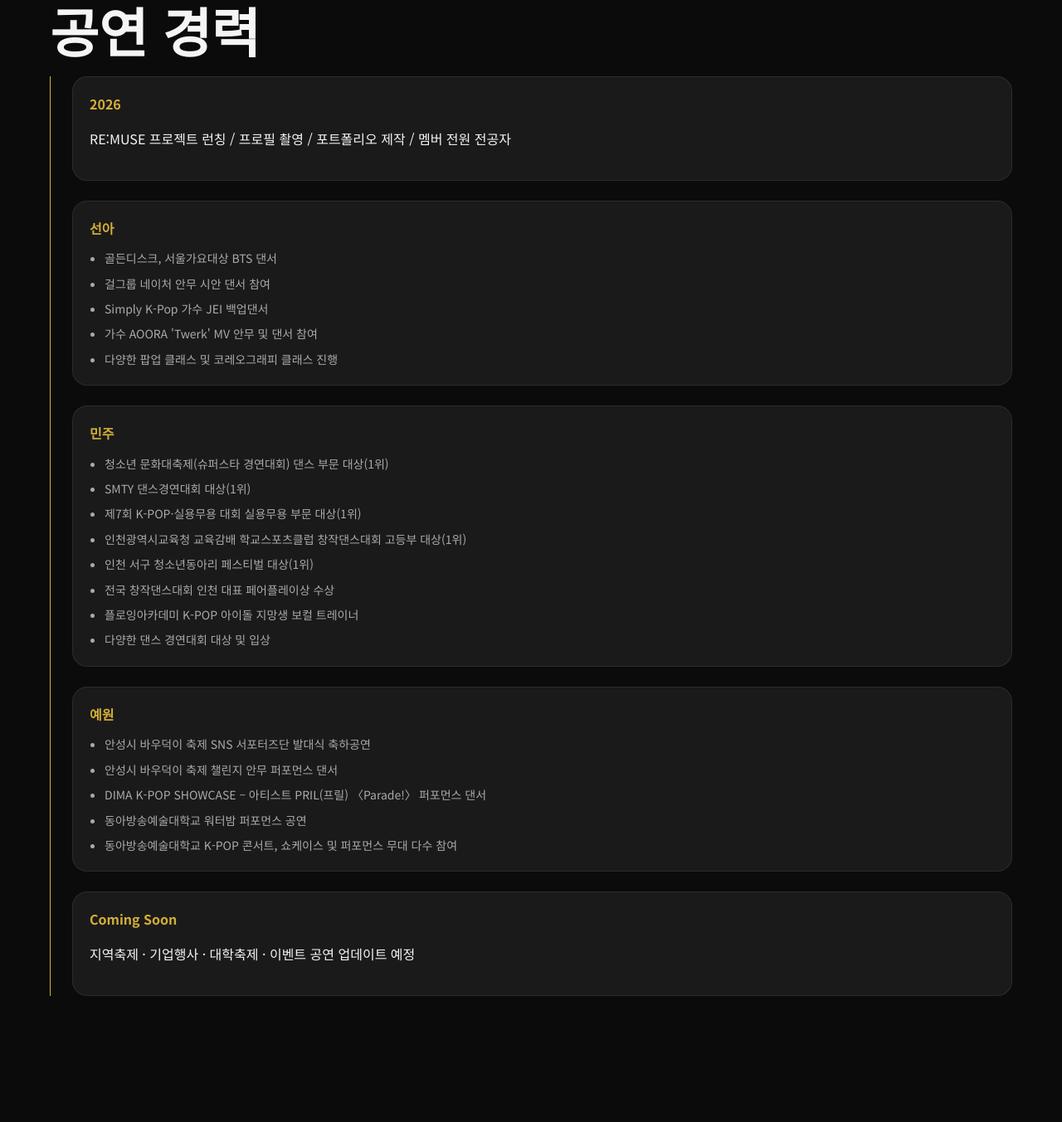
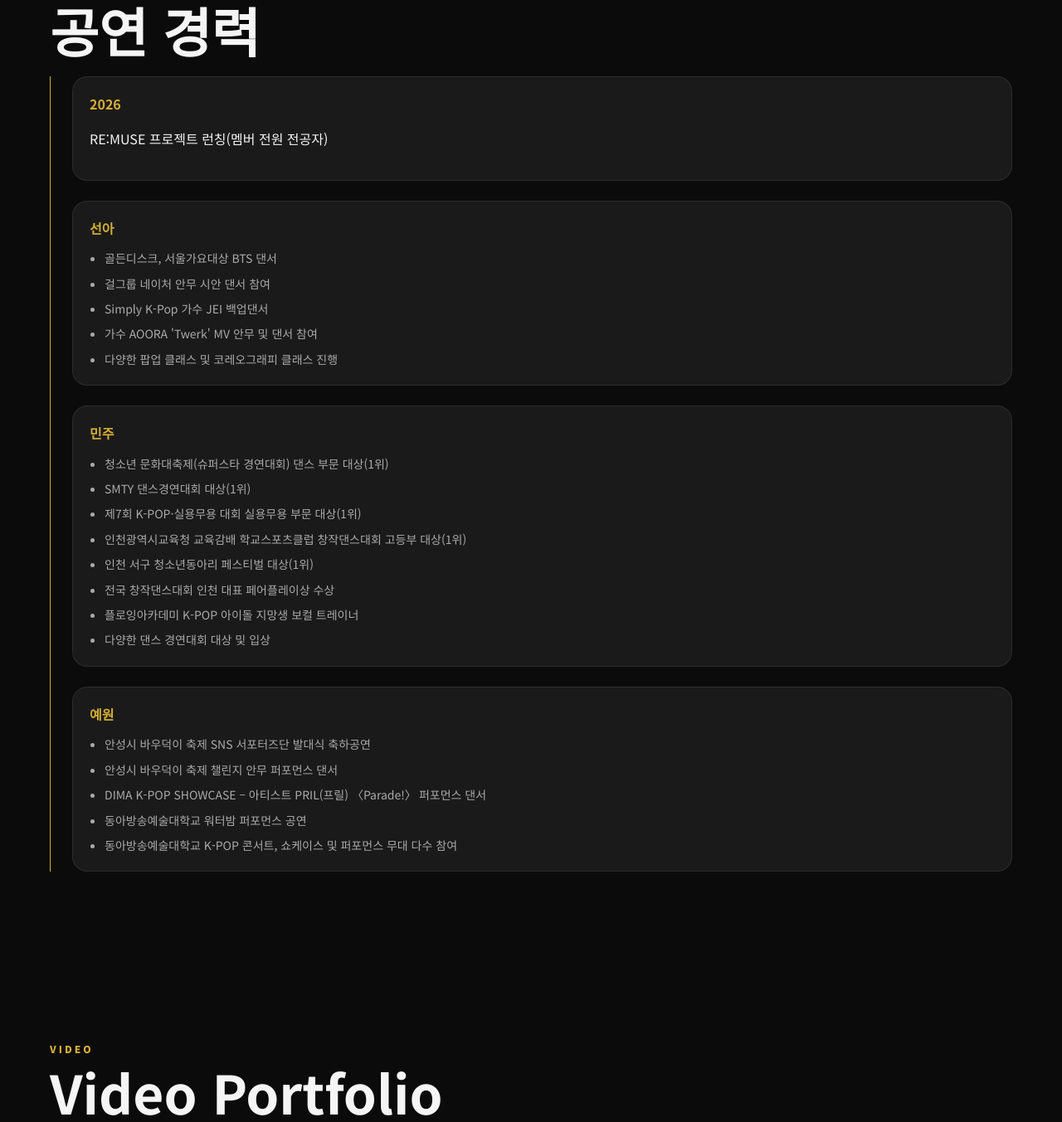
Before and after one commit to minsu7805/remuse, a plain HTML site: page index.html in a window 1280 px wide. Shown: the part 3626-4979 px from the top of the page at 83% size. Drawn offline with Linux system fonts and the light colour scheme.

Commit message:
Simplify 2026 career entry and remove Coming Soon section.

```diff
--- a/index.html
+++ b/index.html
@@ -225,7 +225,7 @@
         <div class="timeline">
           <div class="time">
             <b>2026</b>
-            <p>RE:MUSE 프로젝트 런칭 / 프로필 촬영 / 포트폴리오 제작 / 멤버 전원 전공자</p>
+            <p>RE:MUSE 프로젝트 런칭(멤버 전원 전공자)</p>
           </div>
           <div class="time">
             <b>선아</b>
@@ -259,10 +259,6 @@
               <li>동아방송예술대학교 워터밤 퍼포먼스 공연</li>
               <li>동아방송예술대학교 K-POP 콘서트, 쇼케이스 및 퍼포먼스 무대 다수 참여</li>
             </ul>
-          </div>
-          <div class="time">
-            <b>Coming Soon</b>
-            <p>지역축제 · 기업행사 · 대학축제 · 이벤트 공연 업데이트 예정</p>
           </div>
         </div>
       </div>
```
